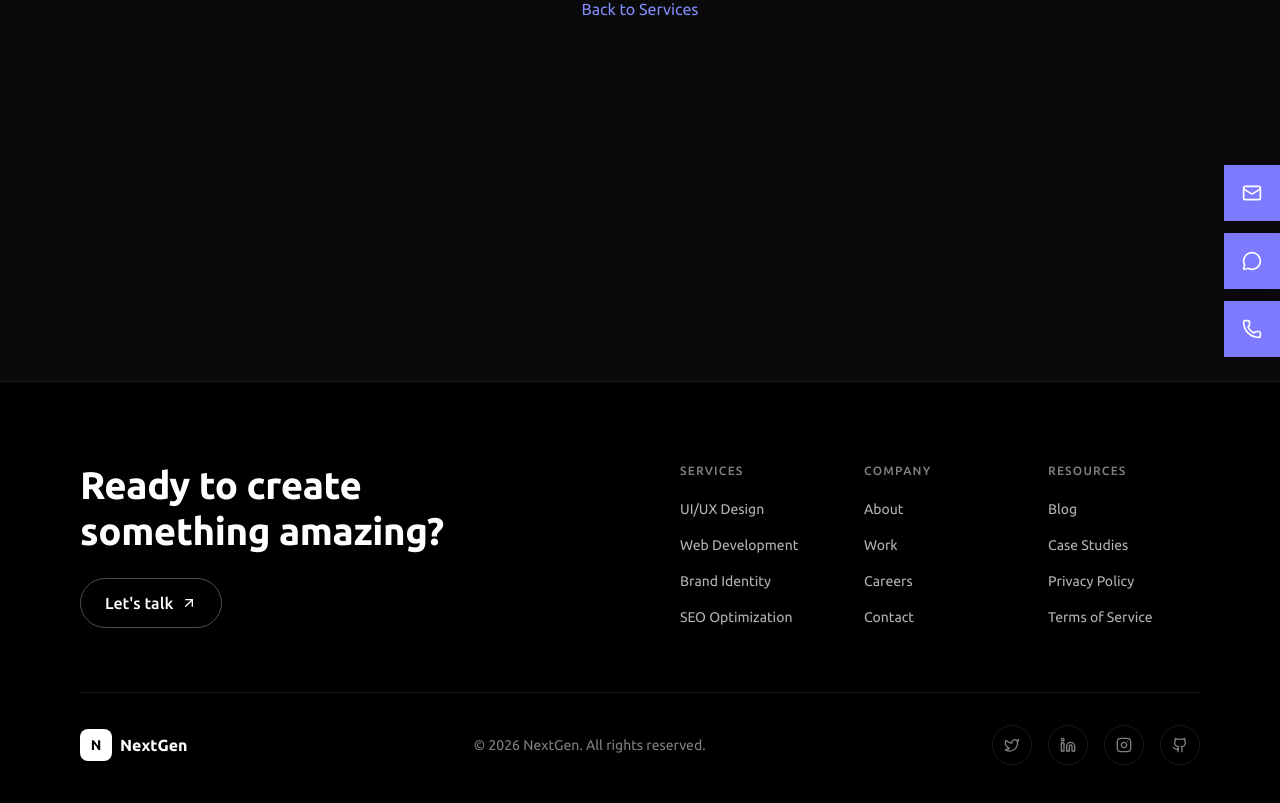
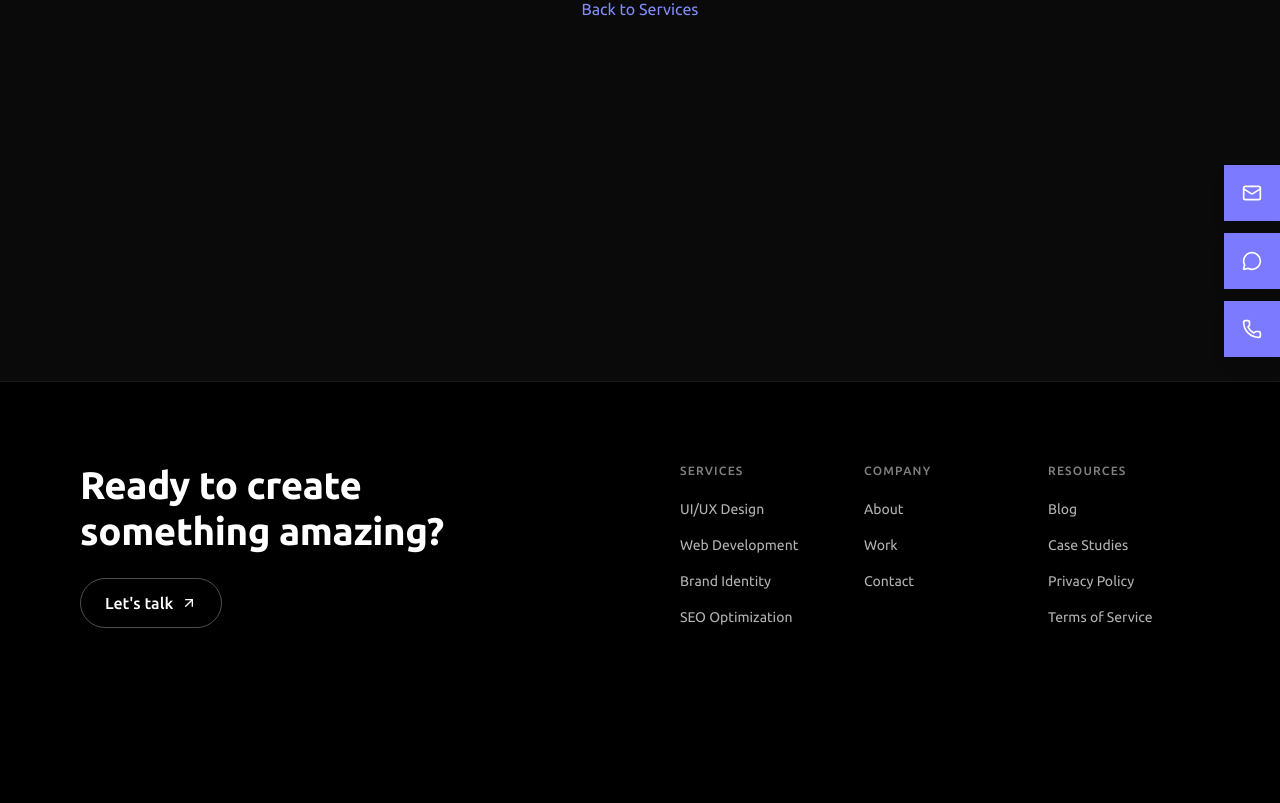
Before and after one commit to DrashtiBuddhadev/befoundnew, a React (Vite) app: page /services/1 in a window 1280 px wide. Shown: the part 419-1222 px from the top of the page. After the commit the page ends 1191 px from the top, so only its background shows below. Built offline with nearby package versions, Linux system fonts and the light colour scheme; a web font is replaced by a local one.

Commit message:
nextGen removed

```diff
--- a/src/components/Footer.tsx
+++ b/src/components/Footer.tsx
@@ -9,8 +9,7 @@ const footerLinks = {
   ],
   company: [
     { label: 'About', href: '#' },
-    { label: 'Work', href: '/work' },
-    { label: 'Careers', href: '#' },
+    { label: 'Work', href: '#' },
     { label: 'Contact', href: '#' },
   ],
   resources: [
@@ -96,36 +95,6 @@ export default function Footer() {
             </div>
           </div>
         </div>
-
-        {/* Bottom section */}
-        <div className="flex flex-col sm:flex-row items-center justify-between gap-6 pt-8 border-t border-white/10">
-          {/* Logo */}
-          <div className="flex items-center gap-2">
-            <div className="w-8 h-8 bg-white rounded-lg flex items-center justify-center">
-              <span className="text-black font-bold text-sm">N</span>
-            </div>
-            <span className="font-semibold">NextGen</span>
-          </div>
-
-          {/* Copyright */}
-          <p className="text-sm text-white/50">
-            © {new Date().getFullYear()} NextGen. All rights reserved.
-          </p>
-
-          {/* Social links */}
-          <div className="flex items-center gap-4">
-            {socialLinks.map((social) => (
-              <a
-                key={social.label}
-                href={social.href}
-                className="w-10 h-10 rounded-full border border-white/10 flex items-center justify-center text-white/50 hover:text-white hover:border-white/30 transition-all"
-                aria-label={social.label}
-              >
-                <social.icon className="w-4 h-4" />
-              </a>
-            ))}
-          </div>
-        </div>
       </div>
     </footer>
   );
--- a/src/components/Navigation.tsx
+++ b/src/components/Navigation.tsx
@@ -3,11 +3,11 @@ import { Link, useLocation } from 'react-router-dom';
 import { ArrowUpRight } from 'lucide-react';
 
 const navLinks = [
-  { label: 'Home', href: '/', isRoute: true },
-  { label: 'About', href: '/about', isRoute: true },
-  // { label: 'Work', href: '/work', isRoute: true }, // Hidden for launch
-  { label: 'Services', href: '/services', isRoute: true },
-  { label: 'Contact', href: '/contact', isRoute: true },
+  { label: 'Home', href: '/', isRoute: true, disabled: false },
+  { label: 'About', href: '/about', isRoute: true, disabled: false },
+  { label: 'Work', href: '/work', isRoute: true, disabled: true, comingSoon: true },
+  { label: 'Services', href: '/services', isRoute: true, disabled: false },
+  { label: 'Contact', href: '/contact', isRoute: true, disabled: false },
 ];
 
 export default function Navigation() {
@@ -120,8 +120,33 @@ export default function Navigation() {
           {/* Main Navigation */}
           <div className="flex-1 flex flex-col justify-center px-6 sm:px-10 lg:px-16">
             <div className="max-w-7xl">
-              {navLinks.map((link, index) => (
-                link.isRoute ? (
+              {navLinks.map((link, index) => {
+                // If link is disabled (Coming Soon)
+                if (link.disabled) {
+                  return (
+                    <div
+                      key={link.label}
+                      className="group block overflow-hidden cursor-not-allowed relative"
+                    >
+                      <div
+                        className={`flex items-center justify-between gap-6 py-2 md:py-2 lg:py-1.5 xl:py-2 2xl:py-4 border-b border-white/10 transition-all duration-700 ease-[cubic-bezier(0.76,0,0.24,1)] ${isMenuOpen ? 'translate-y-0 opacity-100' : 'translate-y-full opacity-0'
+                          }`}
+                        style={{ transitionDelay: isMenuOpen ? `${index * 80 + 200}ms` : '0ms' }}
+                      >
+                        <span className="text-4xl sm:text-5xl md:text-6xl lg:text-4xl xl:text-5xl 2xl:text-8xl font-light text-white/40 transition-colors duration-300">
+                          {link.label}
+                        </span>
+                        {/* Coming Soon Badge */}
+                        <span className="text-xs sm:text-sm font-medium px-3 py-1 bg-indigo-500/20 text-indigo-400 border border-indigo-500/30 opacity-0 group-hover:opacity-100 transition-opacity duration-300">
+                          Coming Soon
+                        </span>
+                      </div>
+                    </div>
+                  );
+                }
+
+                // Regular clickable links
+                return link.isRoute ? (
                   <Link
                     key={link.label}
                     to={link.href}
@@ -161,8 +186,8 @@ export default function Navigation() {
                       />
                     </div>
                   </a>
-                )
-              ))}
+                );
+              })}
             </div>
           </div>
 
```
